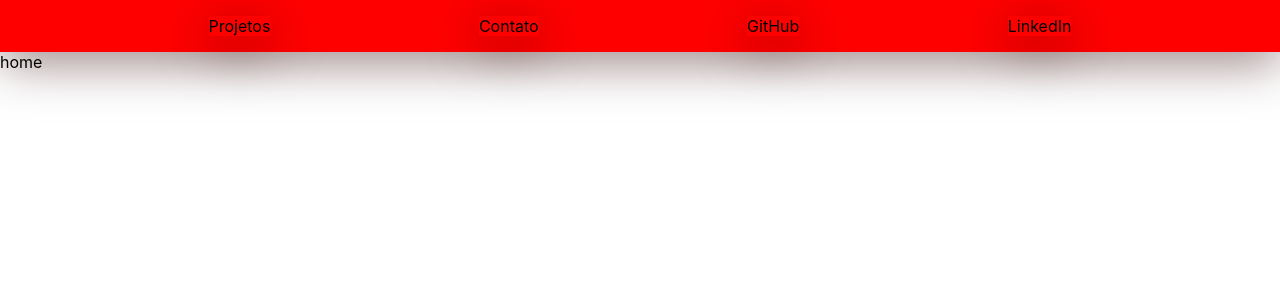
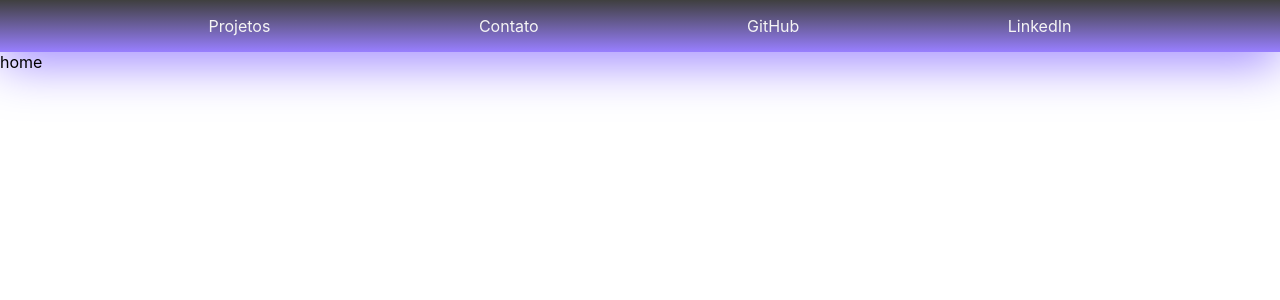
Before and after one commit to vinigofr/vinigofr.github.io, a React (Create React App) app in the folder vinigofr-portfolio/: page / in a window 1280 px wide. Shown: the top 300 px of the page. Built offline with nearby package versions, Linux system fonts and the light colour scheme.

Commit message:
[PAUSE] Pausa para ideias

```diff
--- a/vinigofr-portfolio/src/Components/Header.jsx
+++ b/vinigofr-portfolio/src/Components/Header.jsx
@@ -29,7 +29,7 @@ export default function Header(props) {
       <header className="main-header">
         {headerButtons.map(({text, value}) => (
           <p
-          className="main-header"
+          className="pointer"
           id={ value }
           onClick={ (e) => choosePage(e.target) }
           >
--- a/vinigofr-portfolio/src/general-style.css
+++ b/vinigofr-portfolio/src/general-style.css
@@ -1,10 +1,12 @@
-.pointer {
+.pointer:hover {
   cursor: pointer;
 }
 
 .main-header {
+  color: whitesmoke;
   display: flex;
+  flex-wrap: wrap;
   justify-content: space-evenly;
-  background-color: red;
-  box-shadow: 0px 10px 50px rgba(50, 0, 0, 0.5);
+  box-shadow: 0px 10px 50px rgba(50, 0, 255, 0.5);
+  background-image: linear-gradient(rgba(0, 0, 0, 0.753), rgba(50, 0, 255, 0.5));
 }
```
